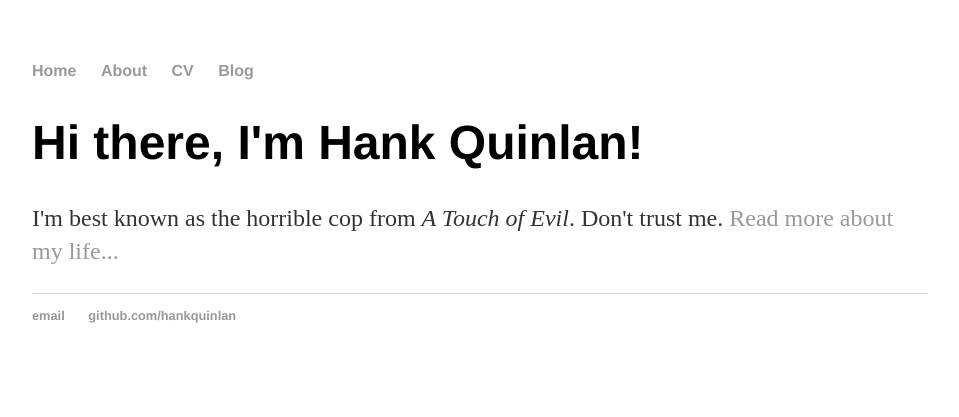
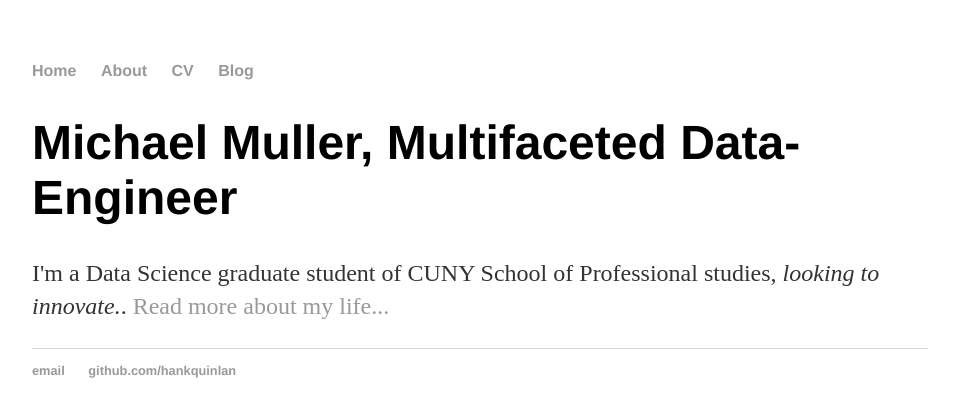
Before and after one commit to parastyle/parastyle.github.io, a Jekyll site: the page built from index.html, in a window 1280 px wide. Shown: the top 417 px of the page, without its empty margins (160-1119 px from the left). Built offline with Jekyll 4.4.1, drawn with Linux system fonts in a browser that asks for light colours.

Commit message:
Update index.html

```diff
--- a/index.html
+++ b/index.html
@@ -1,9 +1,9 @@
 ---
 layout: default
-title: Hank Quinlan, Horrible Cop
+title: Michael Muller, Multifaceted Data-Engineer
 ---
 
 		<div class="blurb">
-			<h1>Hi there, I'm Hank Quinlan!</h1>
-			<p>I'm best known as the horrible cop from <em>A Touch of Evil</em>. Don't trust me. <a href="/about">Read more about my life...</a></p>
+			<h1>Michael Muller, Multifaceted Data-Engineer</h1>
+			<p>I'm a Data Science graduate student of CUNY School of Professional studies, <em> looking to innovate.</em>.  <a href="/about">Read more about my life...</a></p>
 		</div>
```
